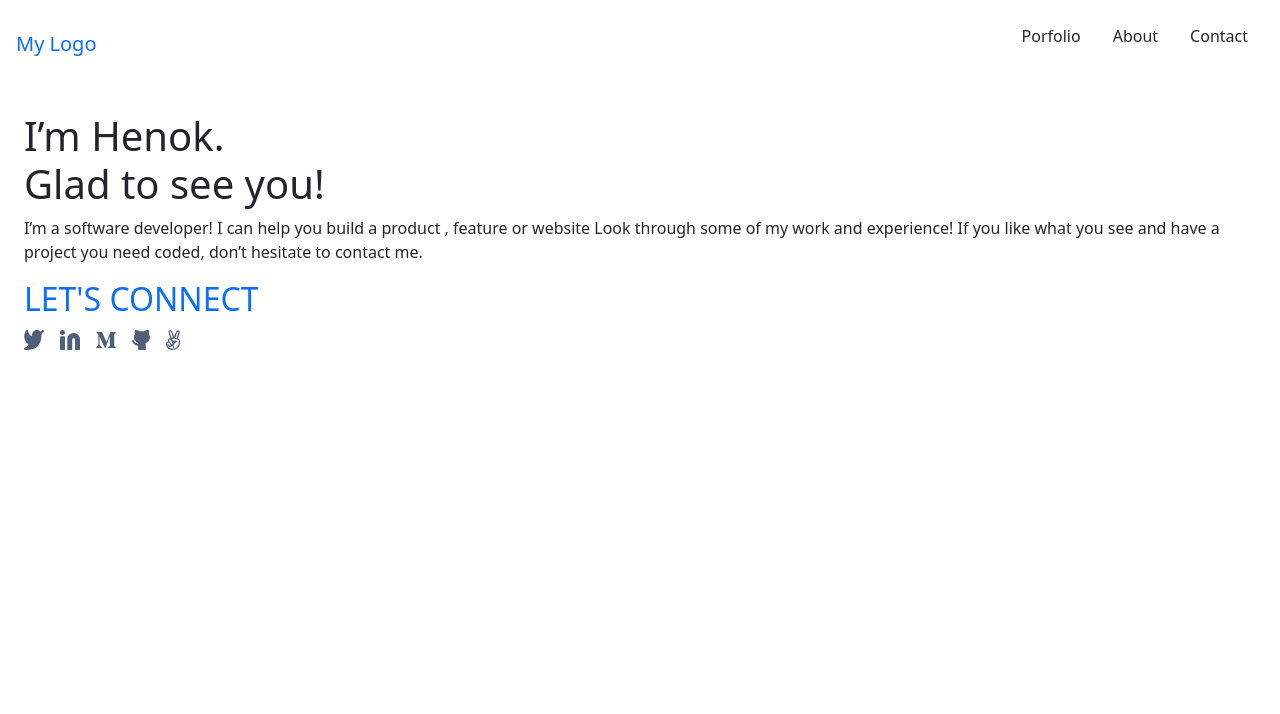
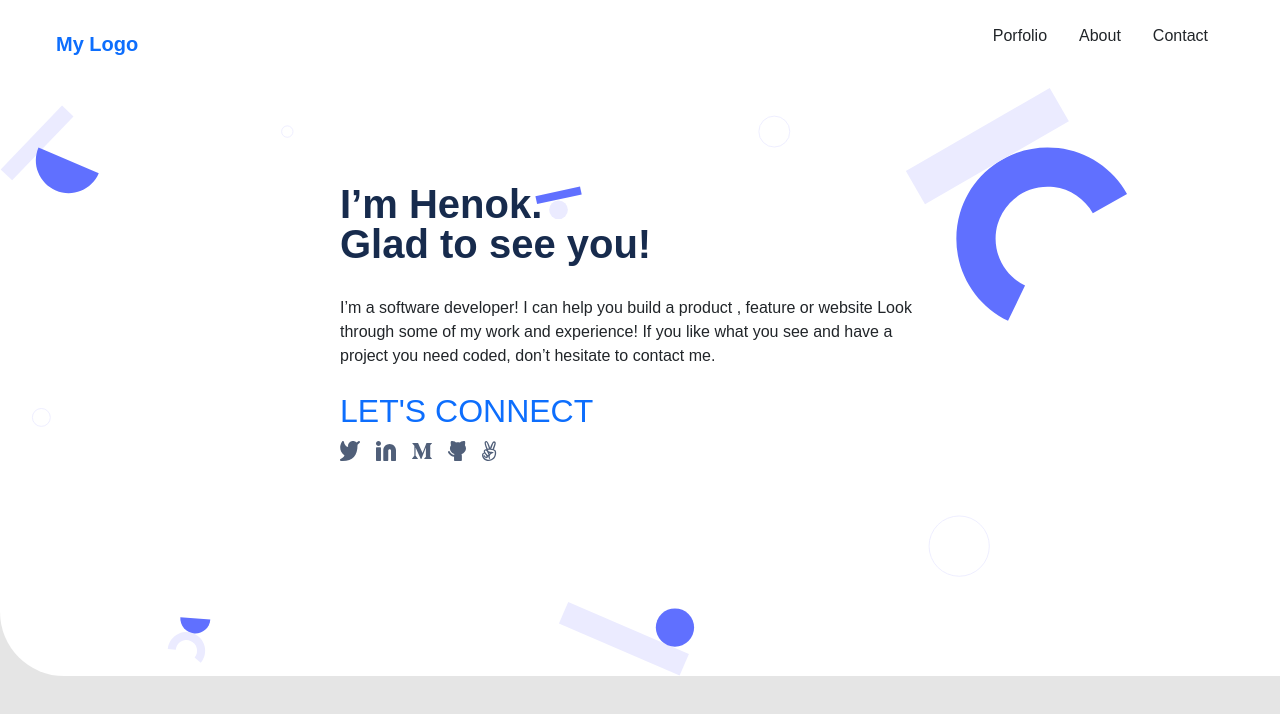
Before and after one commit to henokkhm/portfolio-prototype-bootstrap, a plain HTML site: page src/index.html in a window 1280 px wide. Drawn offline with nearby package versions, Linux system fonts and the light colour scheme.

Commit message:
Add basic stylesheet for styles not available via Bootstrap classes

```diff
--- a/src/index.html
+++ b/src/index.html
@@ -12,13 +12,16 @@
       crossorigin="anonymous"
     />
 
+    <!-- Stylesheet -->
+    <link rel="stylesheet" href="style.css" />
+
     <title>Portfolio Prototype</title>
   </head>
   <body>
     <!-- Header -->
-    <header class="">
+    <header class="p-4 p-lg-0">
       <nav class="navbar d-flex flex-row p-3">
-        <a href="#" class="navbar-brand">My Logo</a>
+        <a href="#" class="navbar-brand fw-bold">My Logo</a>
         <ul class="list-inline d-none d-md-flex flex-row">
           <li>
             <a class="text-capitalize nav-link link-dark" href="#porfolio">
@@ -45,13 +48,13 @@
     </header>
 
     <!-- Hero Section (Showcase) -->
-    <section class="p-4">
+    <section class="hero p-4 p-lg-5">
       <div class="">
-        <h1 class="d-flex flex-column">
+        <h1 class="d-flex flex-column hero__header pt-5 pb-4">
           <span>I’m Henok.</span>
           <span>Glad to see you!</span>
         </h1>
-        <p class="">
+        <p class="pb-2">
           I’m a software developer! I can help you build a product , feature or
           website Look through some of my work and experience! If you like what
           you see and have a project you need coded, don’t hesitate to contact
--- /dev/null
+++ b/src/style.css
@@ -0,0 +1,52 @@
+*,
+*::before,
+*::after {
+  box-sizing: border-box;
+}
+
+body {
+  font-family: "Poppins", sans-serif;
+  background-color: #e5e5e5;
+}
+
+header {
+  background-color: #fff;
+}
+
+nav {
+  max-width: 1200px;
+  margin: 0 auto;
+}
+
+p {
+  max-width: 600px;
+}
+
+a:hover {
+  text-decoration: underline;
+}
+
+.hero {
+  background-image: url("assets/images/header-shapes-mobile.svg");
+  background-color: #fff;
+  background-repeat: no-repeat;
+  background-size: cover;
+  min-height: 36.75rem;
+  border-bottom-left-radius: 4em;
+  display: flex;
+  justify-content: center;
+}
+
+@media (min-width: 48rem) {
+  .hero {
+    background-image: url("assets/images/header-shapes-desktop.svg");
+    background-size: contain;
+  }
+}
+
+.hero__header {
+  color: #172b4d;
+  font-weight: 700;
+  font-size: 40px;
+  line-height: 40px;
+}
```
